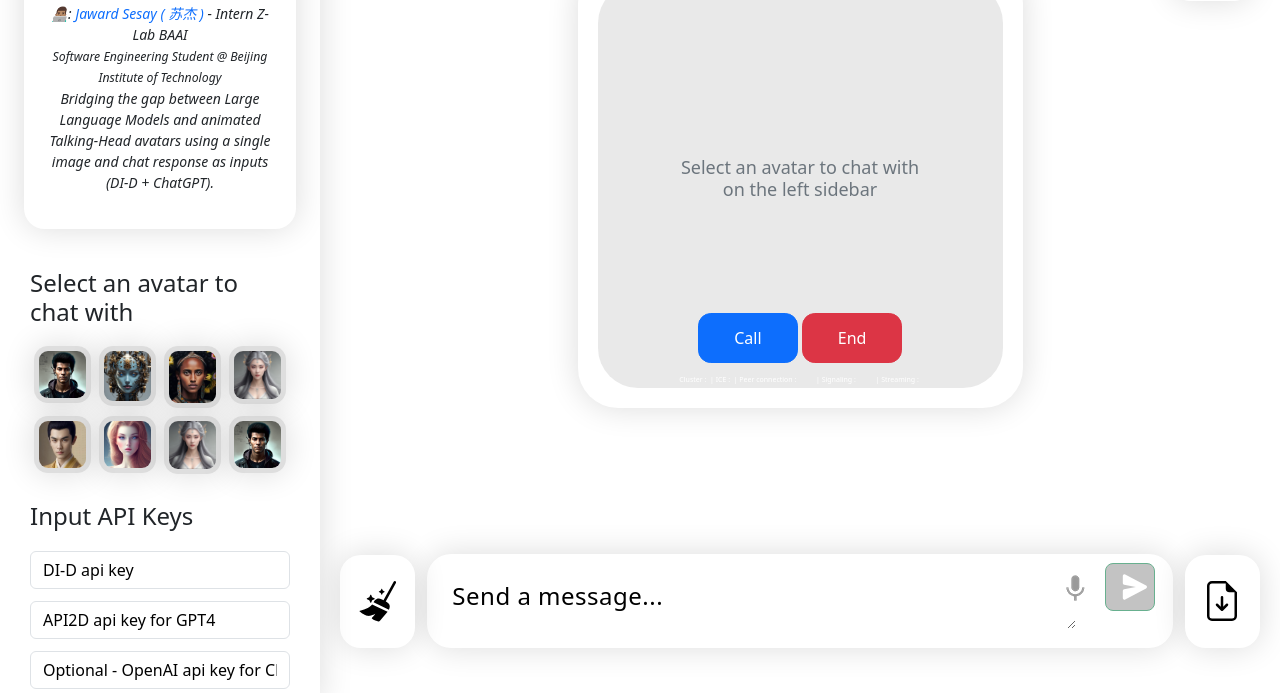
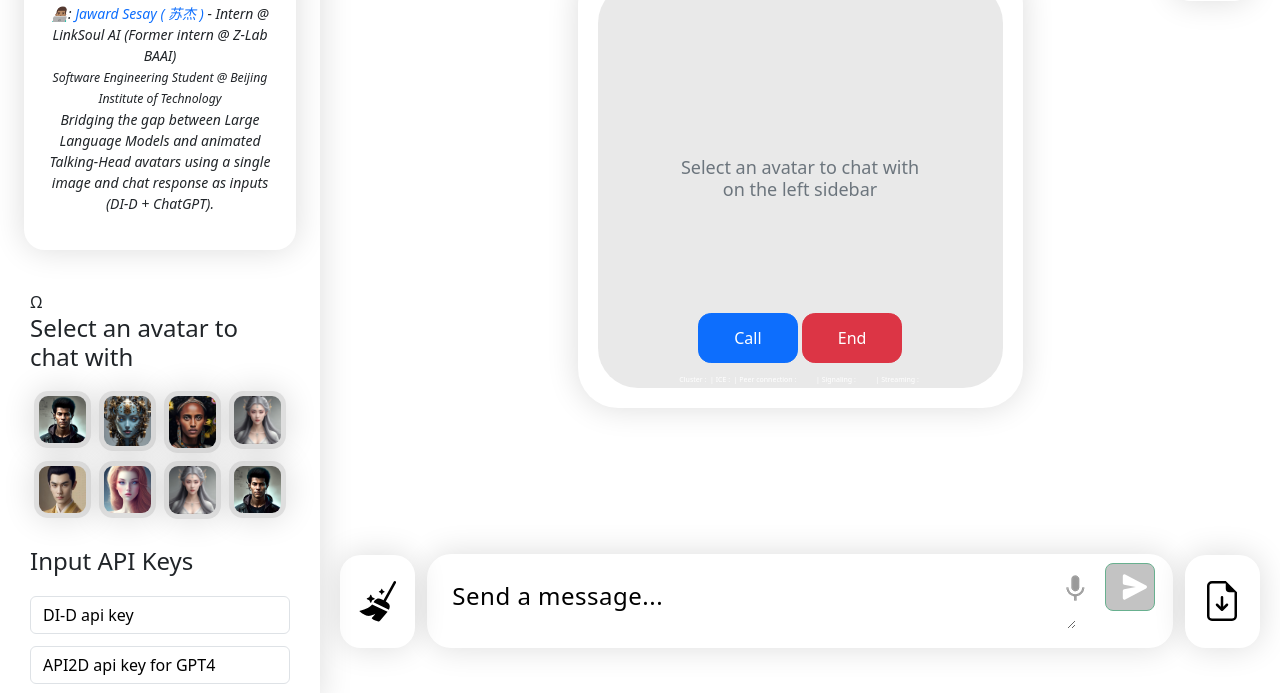
Before and after one commit to Jaykef/AvaChat, a website with bundled scripts: page index.html in a window 1280 px wide. Shown: the part 97-790 px from the top of the page. Built offline with nearby package versions, Linux system fonts and the light colour scheme.

Commit message:
Update index.html

```diff
--- a/index.html
+++ b/index.html
@@ -23,10 +23,10 @@
       <div class="col-sm-3">
           <div class="intro-card">
             <h1 class="text-center">AvaChat</h1>
-            <p class="text-center fst-italic desc">👨🏽‍💻: <a href="https://github.com/Jaykef" target="_blank" style="text-decoration: none;font-size: 14px;">Jaward Sesay ( 苏杰 )</a> - Intern Z-Lab BAAI <br><small> Software Engineering Student @ Beijing Institute of Technology</small><br>Bridging the gap between Large Language Models and animated Talking-Head avatars using a single image and chat response as inputs (DI-D + ChatGPT).</p>
+            <p class="text-center fst-italic desc">👨🏽‍💻: <a href="https://github.com/Jaykef" target="_blank" style="text-decoration: none;font-size: 14px;">Jaward Sesay ( 苏杰 )</a> - Intern @ LinkSoul AI (Former intern @ Z-Lab BAAI) <br><small> Software Engineering Student @ Beijing Institute of Technology</small><br>Bridging the gap between Large Language Models and animated Talking-Head avatars using a single image and chat response as inputs (DI-D + ChatGPT).</p>
           </div>
 
-          <div class="col-md-12 p-3 mb-2 mt-4 d-block">
+          <div class="col-md-12 p-3 mb-2 mt-4 d-block">Ω
             <h4 class="pb-2">Select an avatar to chat with</h4>
             <div class="d-flex">
               <div class="col-md-3 p-1">
```
